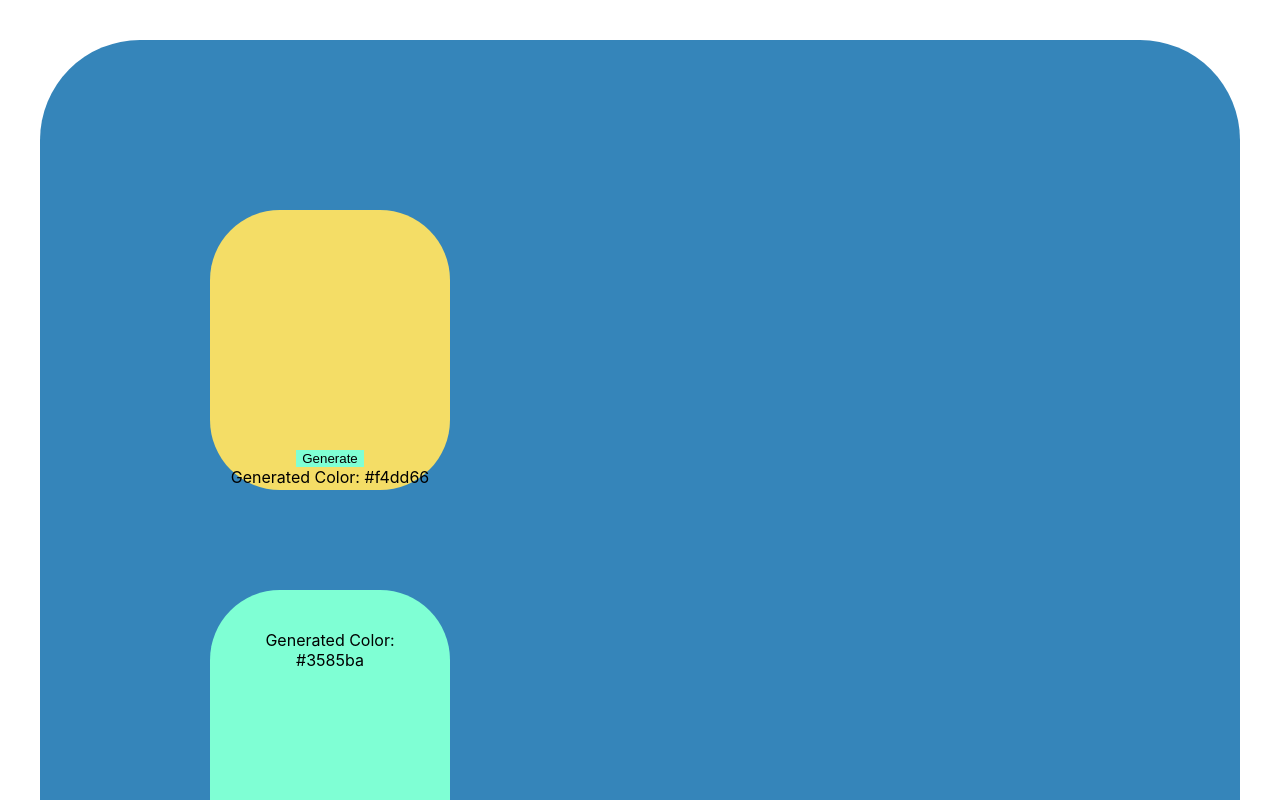
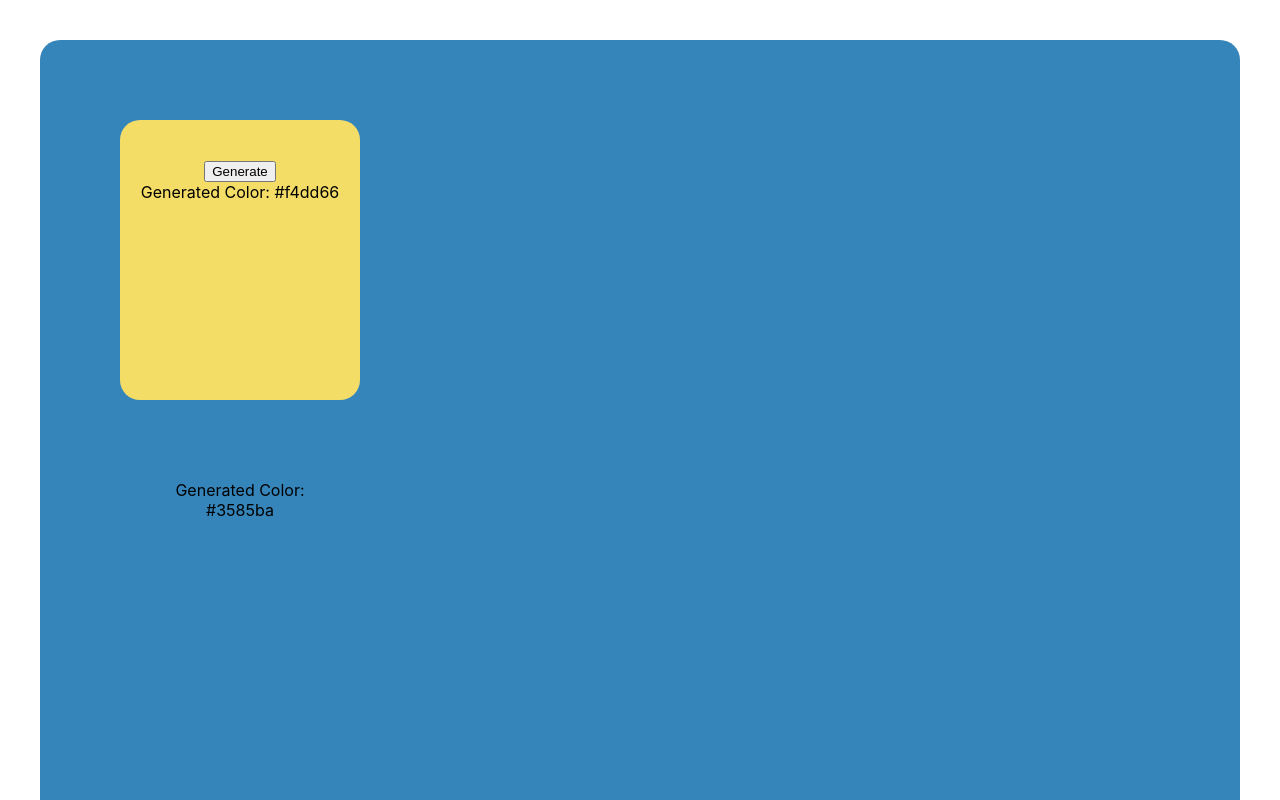
Before and after one commit to CamilaFenzl/react-random-color-generator, a React app: page / in a window 1280 px wide. Shown: the top 800 px of the page. Built offline with nearby package versions, Linux system fonts and the light colour scheme; the HTML template or start-up script is replaced by a standard one.

Commit message:
Fix  button

```diff
--- a/src/App.css
+++ b/src/App.css
@@ -1,26 +1,19 @@
 .App {
   background-color: aquamarine;
-  padding: 70px;
+  padding: 40px;
   margin: 40px;
+  height: 100vh;
   align-items: center;
   justify-content: center;
-  border-radius: 100px;
+  border-radius: 20px;
   flex-direction: column;
 }
 
 .App > div {
-  background-color: aquamarine;
   padding: 40px 20px;
-  margin: 100px;
-  border-radius: 70px;
+  margin: 40px;
+  border-radius: 20px;
   width: 200px;
   height: 200px;
   text-align: center;
 }
-
-button {
-  background-color: aquamarine;
-  border: 50px;
-  margin-top: 200px;
-  text-align: center;
-}
```
